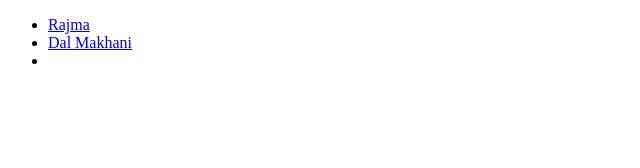
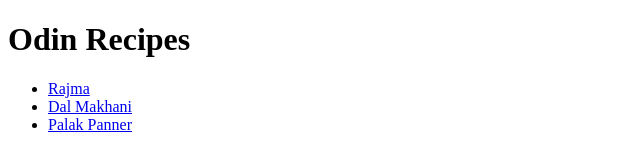
Before and after one commit to mskhurana728/odin-recipes, a plain HTML site: page index.html in a window 1280 px wide. Shown: the whole page, without its empty margins (0-640 px from the left). Drawn offline with Linux system fonts and the light colour scheme.

Commit message:
Heading Tag and Palak Panner

```diff
--- a/index.html
+++ b/index.html
@@ -7,11 +7,12 @@
     <title>Odin Recipes</title>
 </head>
 <body>
+    <h1>Odin Recipes</h1>
     <ul>
 
        <li> <a href="./recipes/rajma.html">Rajma</a></li>
        <li> <a href="./recipes/dalMakhni.html">Dal Makhani</a></li>
-       <li> <a href="./recipes/palakPaneer.html"></a></li>
+       <li> <a href="./recipes/palakPaneer.html">Palak Panner</a></li>
     </ul>
 </body>
 </html>
```
